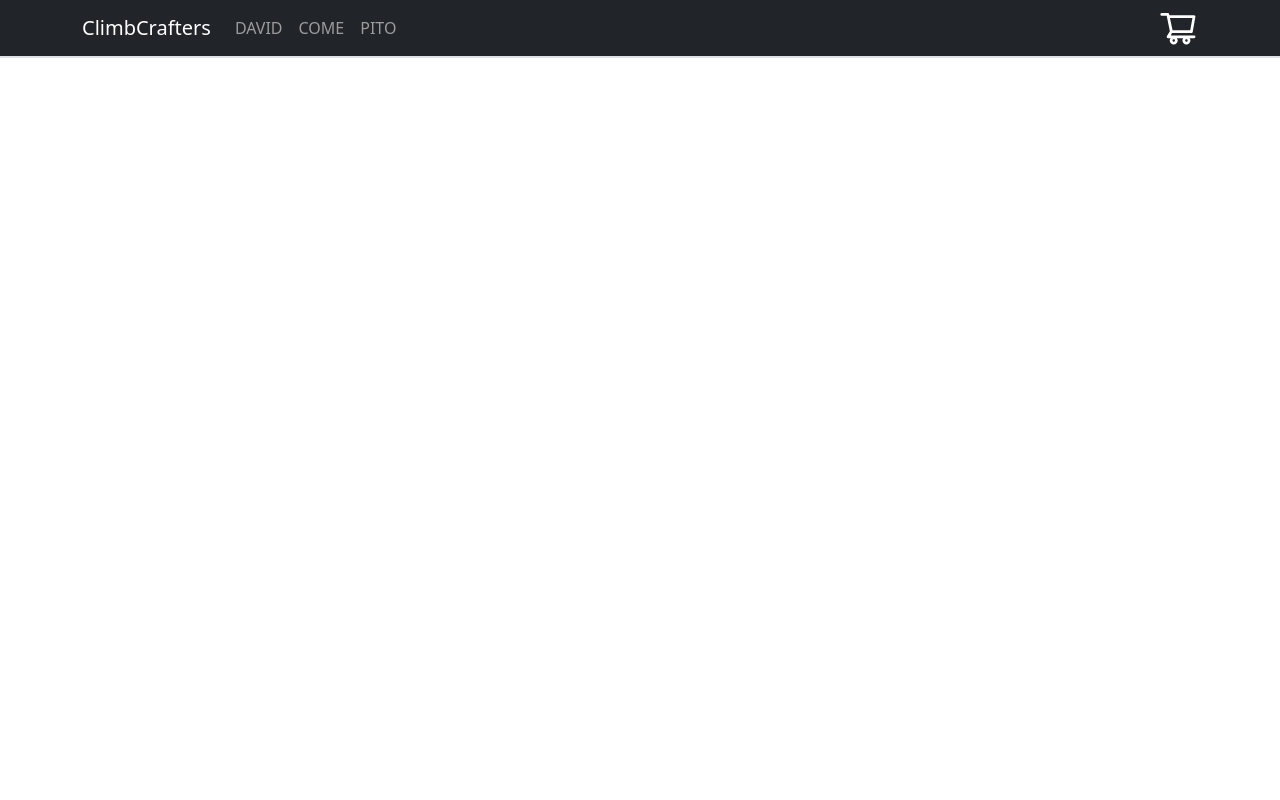
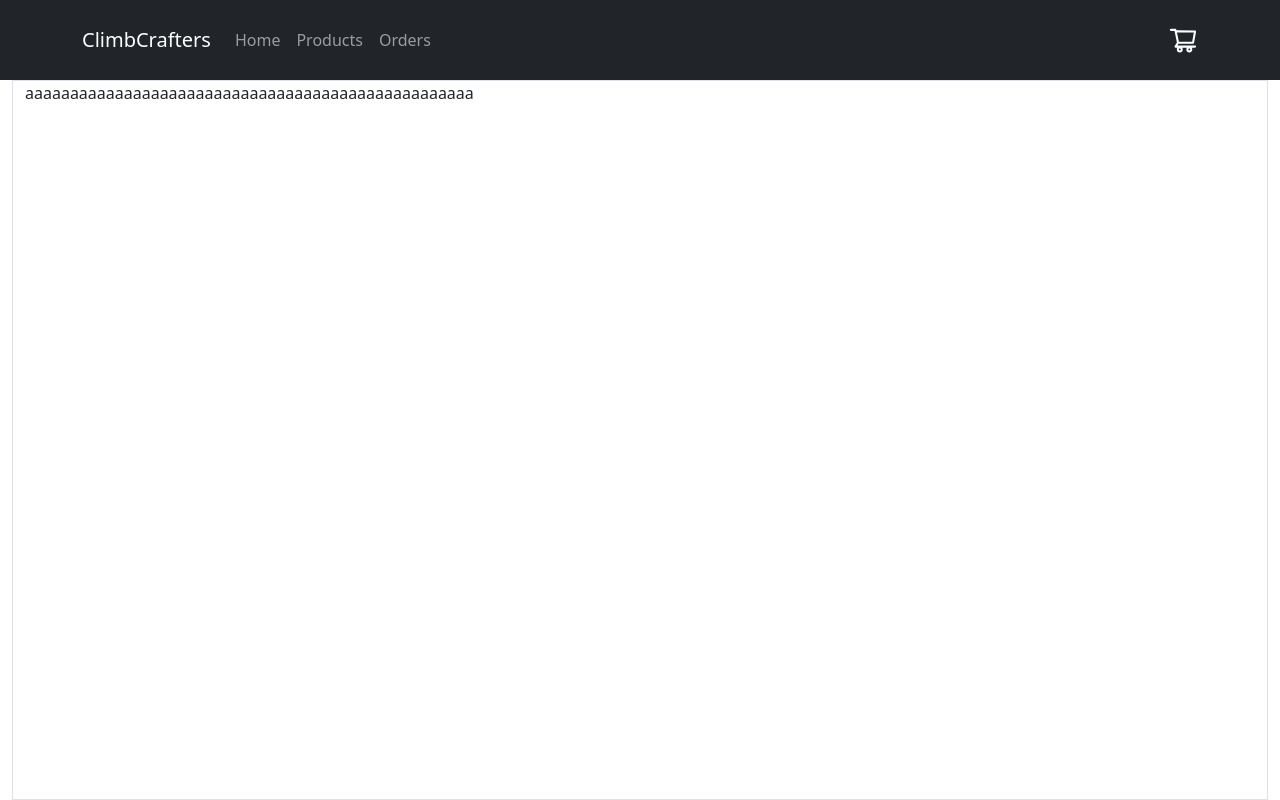
Before and after one commit to garcesote/ClimbCrafters, a React (Create React App) app: page /products in a window 1280 px wide. Built offline with nearby package versions, Linux system fonts and the light colour scheme.

Commit message:
Arreglar carrito

```diff
--- a/src/App.js
+++ b/src/App.js
@@ -14,44 +14,70 @@ function App() {
 
   const [carrito, setCarrito] = useState(false);
 
-  if(carrito==false){
-    return (
-      <>
-        <AutContext.Provider value={{carrito: carrito, set: setCarrito}}>
-          <Header/>
-          <Container style={{maxWidth: '100%'}} className='border'>
-            <Routes>
-              <Route path='/' element={<Home/>}/>
-              <Route path='/products' element={<Products/>}/>
-              <Route path='/orders' element={<Orders/>}/>
-            </Routes>
-          </Container>
-        </AutContext.Provider>
-      </>
-    );
-  }else{
-    return (
-      <>
-        <AutContext.Provider value={{carrito: carrito, set: setCarrito}}>
-          <Header/>
-          <Container style={{maxWidth: '100%'}} className='border'>
-            <Row>
-              <Col sm={9}>
+  const carritoComponent = (
+    <Col style={{ height: '90vh', width: '40vw', backgroundColor: 'lightgrey', position: 'fixed', right: '0px' }}>
+      <Carrito></Carrito>
+    </Col>
+  )
+
+
+  // if (carrito == false) {
+  return (
+    <>
+      <AutContext.Provider value={{ carrito: carrito, set: setCarrito }}>
+        <Header />
+        <Container style={{ maxWidth: '100%' }}>
+          {
+            carrito ?
+              <Row>
+                <Col style={{ height: '90vh' }} sm={8}>
+                  <Routes>
+                    <Route path='/' element={<Home />} />
+                    <Route path='/products' element={<Products />} />
+                    <Route path='/orders' element={<Orders />} />
+                  </Routes>
+                </Col>
+                <Col sm={4} style={{ height: '90vh', backgroundColor: 'lightgrey' }}>
+                  <Carrito></Carrito>
+                </Col>
+              </Row>
+              :
+              <Col style={{ height: '90vh' }}>
                 <Routes>
-                  <Route path='/' element={<Home/>}/>
-                  <Route path='/products' element={<Products/>}/>
-                  <Route path='/orders' element={<Orders/>}/>
+                  <Route path='/' element={<Home />} />
+                  <Route path='/products' element={<Products />} />
+                  <Route path='/orders' element={<Orders />} />
                 </Routes>
               </Col>
-              <Col sm={3} className='border' style={{height: '100vh'}}>
-                <Carrito></Carrito>
-              </Col>
-            </Row>
-          </Container>
-        </AutContext.Provider>
-      </>
-    );
-  }
+          }
+        </Container>
+        {/* {
+              carrito && carritoComponent
+            } */}
+      </AutContext.Provider>
+    </>
+  );
+  // } else {
+  //   return (
+  //     <>
+  //       <AutContext.Provider value={{ carrito: carrito, set: setCarrito }}>
+  //         <Header />
+  //         <Container style={{ maxWidth: '100%' }}>
+  //           <Row>
+  //             <Routes>
+  //               <Route path='/' element={<Home />} />
+  //               <Route path='/products' element={<Products />} />
+  //               <Route path='/orders' element={<Orders />} />
+  //             </Routes>
+  //             <Col style={{ height: '90vh', width: '40vw', backgroundColor: 'lightgrey', position:'fixed', right:'0px' }}>
+  //               <Carrito></Carrito>
+  //             </Col>
+  //           </Row>
+  //         </Container>
+  //       </AutContext.Provider>
+  //     </>
+  //   );
+  // }
 
 }
 
--- a/src/Components/Header.js
+++ b/src/Components/Header.js
@@ -16,16 +16,16 @@ const Header = () => {
 
     return(
         <>
-            <Navbar bg="dark" variant="dark">
+            <Navbar bg="dark" variant="dark" style={{ height: '10vh'}}>
                 <Container>
                     <Navbar.Brand href="/">ClimbCrafters</Navbar.Brand>
                     <Nav className="me-auto">
-                        <Nav.Link href="/">DAVID</Nav.Link>
-                        <Nav.Link href="/products">COME</Nav.Link>
-                        <Nav.Link href="/orders">PITO</Nav.Link>
+                        <Nav.Link href="/">Home</Nav.Link>
+                        <Nav.Link href="/products">Products</Nav.Link>
+                        <Nav.Link href="/orders">Orders</Nav.Link>
                     </Nav>
                     <Nav className="ms-auto">
-                        <AiOutlineShoppingCart color="white" size={'40px'} onClick={carritoHandler}/>
+                        <AiOutlineShoppingCart color="white" size={'30px'} onClick={carritoHandler}/>
                     </Nav>
                 </Container>
             </Navbar>
--- a/src/Pages/Home.js
+++ b/src/Pages/Home.js
@@ -1,23 +1,22 @@
-import logo from './../logo.svg';
-import axios from 'axios';
+// import axios from 'axios';
 import './../App.css';
 import { Carousel } from 'react-bootstrap';
 
 
 function Home() {
-  const axiosTest = () => {
-    console.log("Axios is ok")
-    axios.get(`https://jsonplaceholder.typicode.com/users`)
-      .then(res => {
-       console.log(res.data)
-      });
-  }
+    //   const axiosTest = () => {
+    //     console.log("Axios is ok")
+    //     axios.get(`https://jsonplaceholder.typicode.com/users`)
+    //       .then(res => {
+    //        console.log(res.data)
+    //       });
+    //   }
     return (
-    <Carousel className='mt-4' style={{height:'400px'}}>
+        <Carousel className='mt-4' style={{ height: '400px' }}>
             <Carousel.Item>
                 <img
                     className="d-block w-80"
-                style={{maxHeight:'400px'}}
+                    style={{ maxHeight: '400px' }}
                     src="https://firebasestorage.googleapis.com/v0/b/clase-react-8ce4d.appspot.com/o/ratonGaming.jpg?alt=media&token=d83384e7-e7a3-4eea-9c21-043937d68e83"
                     alt="First slide"
                 />
--- a/src/Pages/Products.js
+++ b/src/Pages/Products.js
@@ -1,5 +1,6 @@
 import axios from "axios";
 import { useEffect, useState } from "react";
+import { Container } from 'react-bootstrap';
 
 
 const Products = () => {
@@ -30,9 +31,11 @@ const Products = () => {
     },[])
 
     return(
-        <>
+        <Container style={{maxWidth: '100%', minHeight: '100%'}} className='border'>
+    aaaaaaaaaaaaaaaaaaaaaaaaaaaaaaaaaaaaaaaaaaaaaaaaaa
 
-        </>
+        </Container>
+
     )
 }
 
```
Lines whose indentation alone changed are shown as unchanged.
